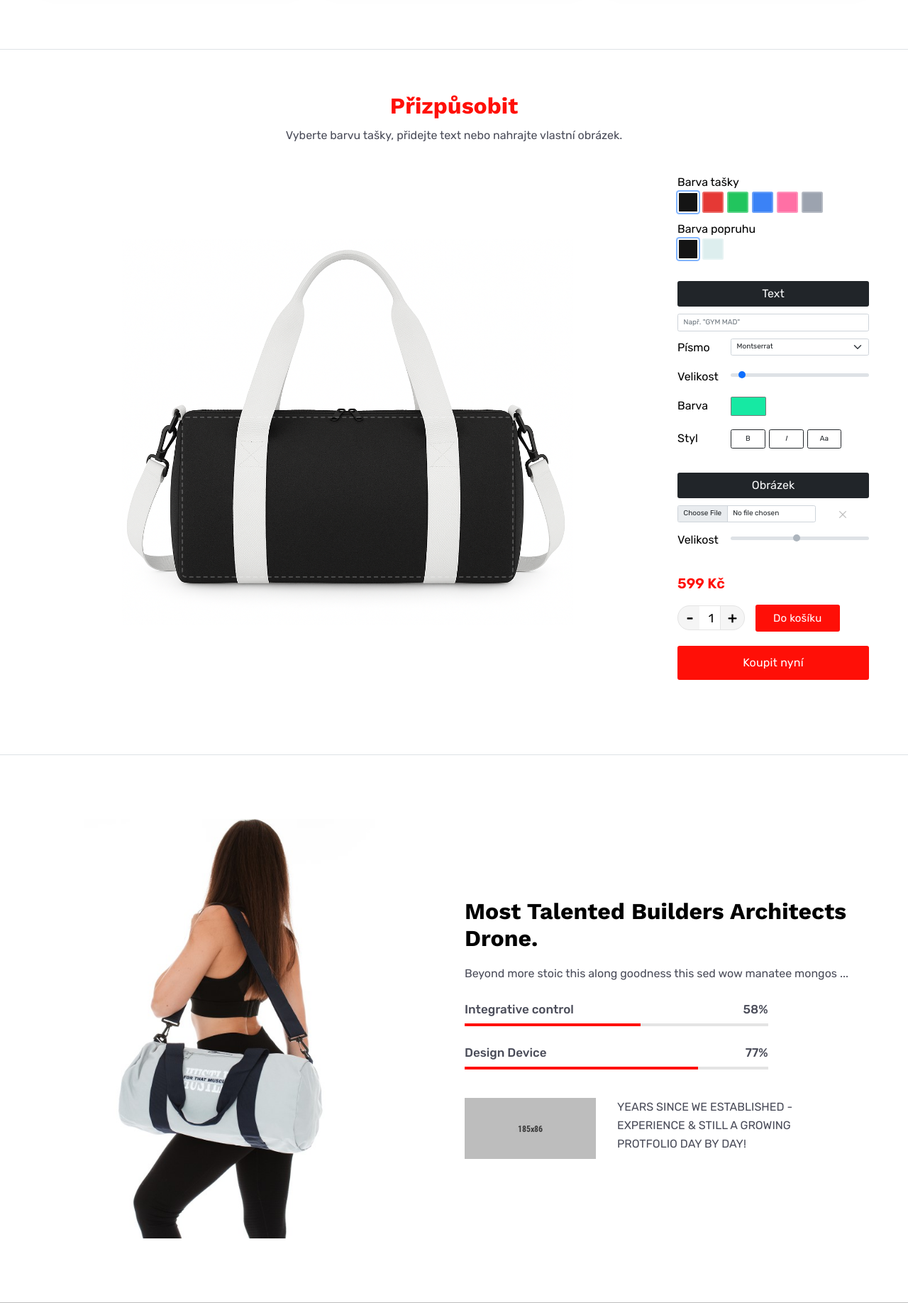
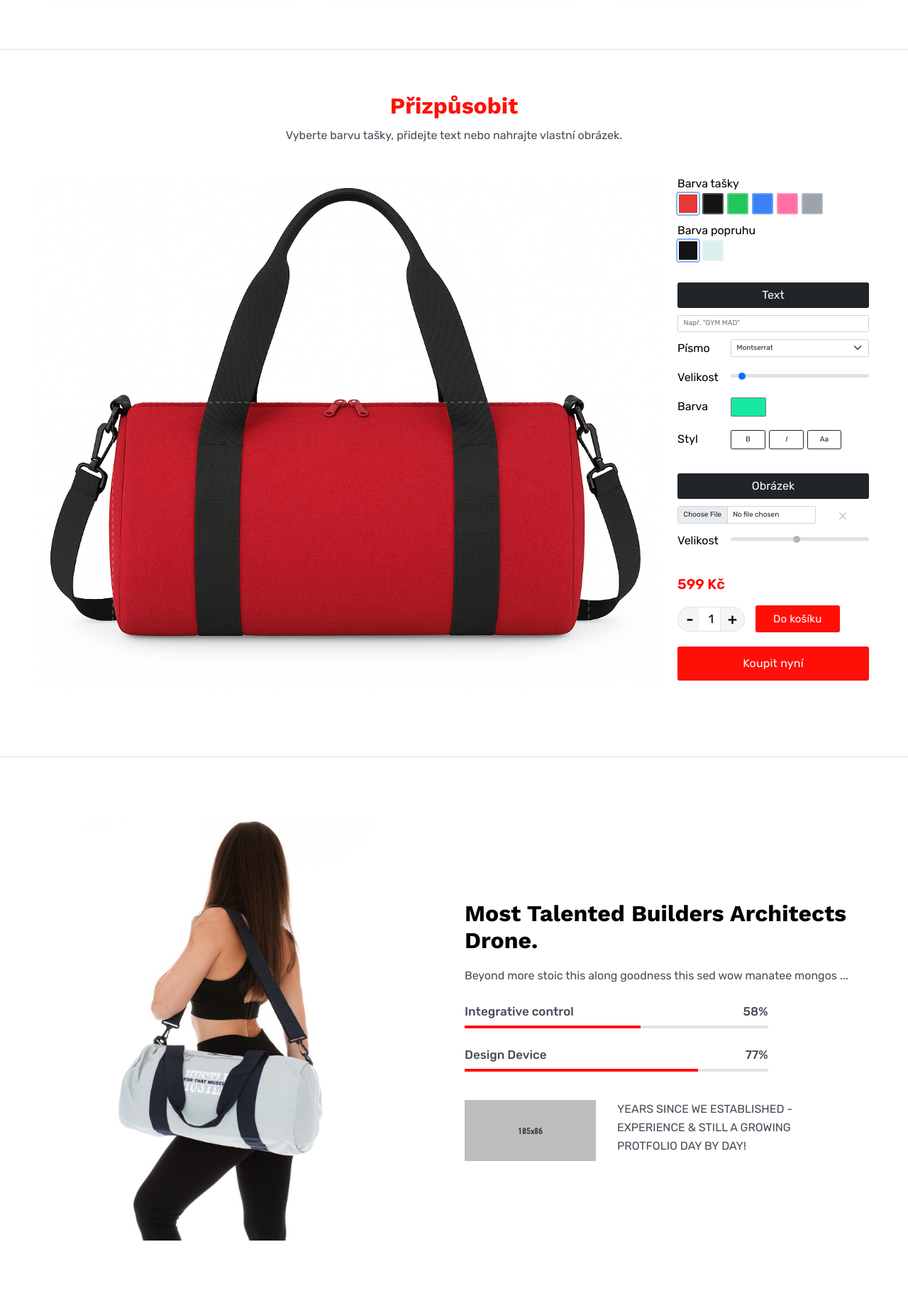
Before and after one commit to syny-o/gymbag, a Django app: page / in a window 1280 px wide. Shown: the part 1471-3307 px from the top of the page at 71% size. Run offline with Django 5.2, Linux system fonts and the light colour scheme; some libraries are stand-ins or nearby versions.

Commit message:
make gymbag bigger as possible

```diff
--- a/core/templates/core/partials/_customizer.html
+++ b/core/templates/core/partials/_customizer.html
@@ -10,7 +10,7 @@
     </div>
     <div class="row align-items-center">
       <!-- PRAVY SLOUPEC -->
-      <div class="col-md-9 col-12">
+      <div class="col-md-9 col-12 p-0">
         <div class="stage-wrap">
           <div class="stage">
             <div class="product" id="product" aria-label="Plocha produktu">
@@ -45,15 +45,15 @@
           >
             <button
               class="swatch btn btn-outline-secondary p-0 is-selected form-control-color form-control"
+              data-color="red"
+              aria-label="Červená"
+              title="Červená"
+            ></button>
+            <button
+              class="swatch btn btn-outline-secondary p-0"
               data-color="black"
               aria-label="Černá"
               title="Černá"
-            ></button>
-            <button
-              class="swatch btn btn-outline-secondary p-0"
-              data-color="red"
-              aria-label="Červená"
-              title="Červená"
             ></button>
             <button
               class="swatch btn btn-outline-secondary p-0"
--- a/static/assets/css/customizer.css
+++ b/static/assets/css/customizer.css
@@ -1,8 +1,8 @@
 :root {
-  --design-area-left: 23%;
-  --design-area-top: 46%;
-  --design-area-w: 54%;
-  --design-area-h: 42%;
+  --design-area-left: 13%;
+  --design-area-top: 44%;
+  --design-area-w: 75%;
+  --design-area-h: 47%;
 }
 
 /* Swatches (NOVÉ) */
@@ -75,7 +75,7 @@
 .product {
   position: relative;
   width: min(900px, 100%);
-  aspect-ratio: 16/10;
+  aspect-ratio: 16/13;
   border-radius: 20px;
   overflow: hidden;
 }
@@ -100,7 +100,8 @@
   inset: 0;
   width: 100%;
   height: 100%;
-  object-fit: contain;
+  /* object-fit: contain; */
+  object-fit: cover;
   pointer-events: none;
 }
 .dropzone {
@@ -335,9 +336,7 @@
 }
 
 /* Rotační knob „plovoucí“ (text) – jen vizuál, pozici dodá JS */
-.handle.rotate.is-floating {
-  /* žádné left/top v CSS – nastavuje JS; transform necháme diamant */
-}
+
 
 /* Resize úchyt (pravý-dolní) – používá obrázek i textový rám */
 .frame .handle.resize {
```
